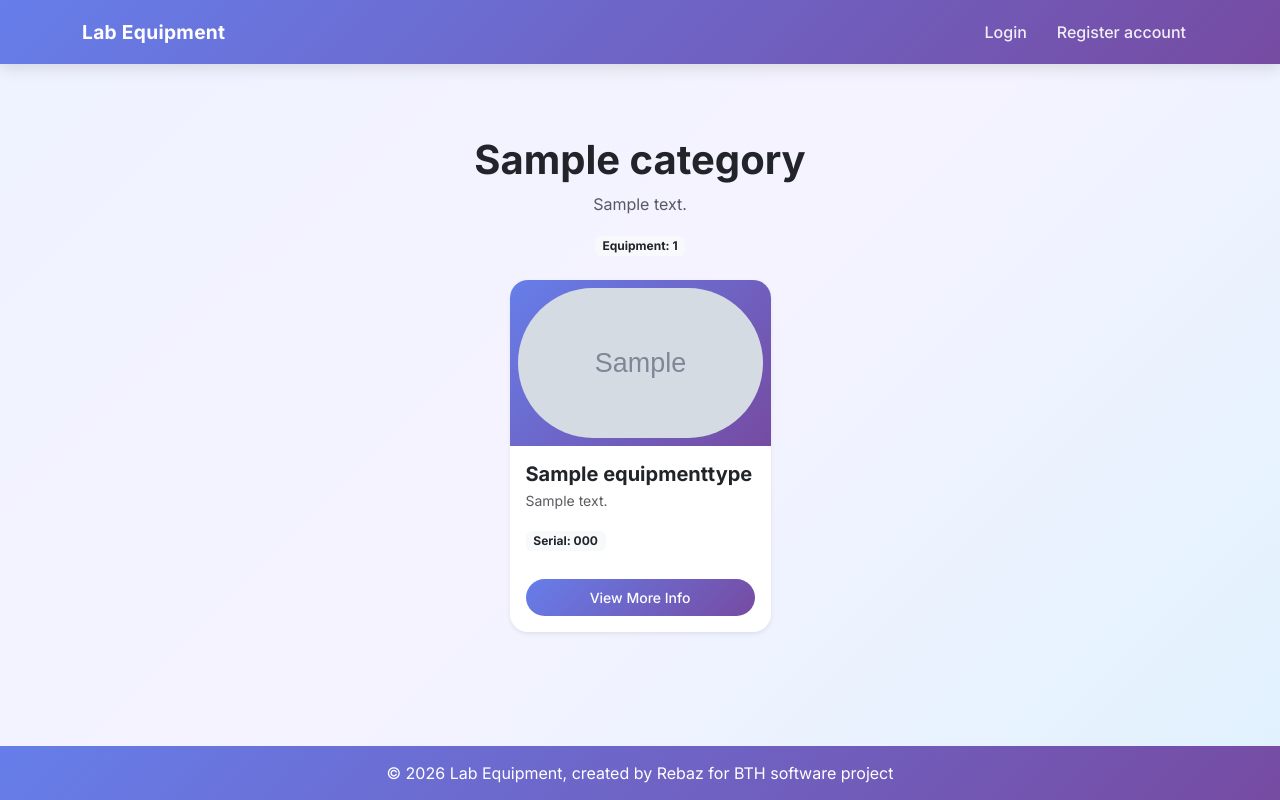
After one commit to rebahama/lab-equip, a Django app: page /category/1/ in a window 1280 px wide. The commit adds this page. Run offline with Django 5.2, Linux system fonts and the light colour scheme; tables that the repository leaves empty hold one stand-in row (values such as "Sample post"); grey boxes marked "Sample" are stand-in pictures.

Commit message:
add detalied categories page

```diff
--- a/equipment/urls.py
+++ b/equipment/urls.py
@@ -3,7 +3,8 @@ from .views import (
     CreatePageCaretakerView,
     ViewAllStudent,
     ViewAllDetailPage,
-    ViewCategoryPage
+    ViewCategoryPage,
+    ViewCategoryDetailPage,
 )
 
 urlpatterns = [
@@ -11,4 +12,5 @@ urlpatterns = [
     path("showall", ViewAllStudent.as_view(), name="show-student"),
     path("detail/<int:pk>", ViewAllDetailPage.as_view(), name="show-detail"),
     path("category", ViewCategoryPage.as_view(), name="show-category"),
+    path("category/<int:pk>/",ViewCategoryDetailPage.as_view(), name="category-detail",),
 ]
--- a/equipment/views.py
+++ b/equipment/views.py
@@ -92,6 +92,7 @@ class ViewAllDetailPage(LoginRequiredMixin, DetailView):
 
 class ViewCategoryPage(TemplateView):
     """Display the categories and display the counts inside the categories"""
+
     model = Category
     template_name = "webpage/caretaker/category_page.html"
 
@@ -108,3 +109,19 @@ class ViewCategoryPage(TemplateView):
         context["categories"] = categories
 
         return context
+
+class ViewCategoryDetailPage(DetailView):
+    """Display the only the specfik categories that was clicked on """
+
+    model = Category
+    template_name = "webpage/caretaker/category_detail.html"
+    context_object_name = "category"
+
+    def get_context_data(self, **kwargs):
+        context = super().get_context_data(**kwargs)
+
+        context["equipment"] = Equipment.objects.filter(
+            equipment_type__category=self.object
+        )
+
+        return context
--- a/templates/webpage/base.html
+++ b/templates/webpage/base.html
@@ -36,11 +36,13 @@
 
                     {% elif user.groups.all.0.name == "Caretaker" %}
                     <li class="nav-item"> <a class="nav-link" href="/create">Create equipment </a> </li>
-                    <li class="nav-item"> <a class="nav-link" href="/showall">Show equipments</a> </li>
+                    <li class="nav-item"> <a class="nav-link" href="/category">Categories</a> </li>
+                    <li class="nav-item"> <a class="nav-link" href="/showall">View all equipments </a> </li>
                     <span class="text-white">Logged in as: Caretaker</span>
 
                     {% elif user.groups.all.0.name == "Student" %}
-                    <li class="nav-item"> <a class="nav-link" href="/showall">Show equipments</a> </li>
+                    <li class="nav-item"> <a class="nav-link" href="/category">Categories</a> </li>
+                    <li class="nav-item"> <a class="nav-link" href="/showall">View all equipments </a> </li>
                     <span class="text-white">Logged in as: Student</span>
                     {% endif %}
                     {% else %}
--- /dev/null
+++ b/templates/webpage/caretaker/category_detail.html
@@ -0,0 +1,60 @@
+{% extends "webpage/base.html" %}
+{% block title %}{{ category.name }}{% endblock %}
+{% block content %}
+<div class="container py-5">
+    <div class="text-center mb-4">
+        <h1 class="fw-bold mb-2">
+            {{ category.name }}
+        </h1>
+        <p class="text-muted">
+            {{ category.description }}
+        </p>
+        <span class="badge bg-light text-dark">
+            Equipment: {{ equipment.count }}
+        </span>
+    </div>
+
+    <div class="row g-3 justify-content-center">
+        {% for item in equipment %}
+        <div class="col-12 col-sm-6 col-md-4 col-lg-3">
+            <div class="card equipment-card h-100 border-0 shadow-sm">
+                <div class="equipment-image-wrapper">
+                    {% if item.image %}
+                    <img src="{{ item.image.url }}" class="equipment-image" alt="{{ item.equipment_type.name }}">
+                    {% else %}
+                    <div class="equipment-no-image">
+                        <span>No image</span>
+                    </div>
+                    {% endif %}
+                </div>
+                <div class="card-body p-3">
+                    <h5 class="card-title fw-bold mb-1">
+                        {{ item.equipment_type.name }}
+                    </h5>
+                    <p class="card-text text-muted small mb-3">
+                        {% if item.description %}
+                        {{ item.description|truncatewords:12 }}
+                        {% else %}
+                        <span>No description</span>
+                        {% endif %}
+                    </p>
+                    <span class="badge bg-light text-dark mb-2">
+                        Serial: {{ item.serial_number|default:"Not specified" }}
+                    </span>
+                    <a href="{% url 'show-detail' item.pk %}"
+                        class="btn btn-primary btn-sm w-100 rounded-pill equipment-button">
+                        View More Info
+                    </a>
+                </div>
+            </div>
+        </div>
+        {% empty %}
+        <div class="col-12 text-center">
+            <p class="text-muted">
+                No equipment has been added to this category yet.
+            </p>
+        </div>
+        {% endfor %}
+    </div>
+</div>
+{% endblock %}
--- a/templates/webpage/student/view_all.html
+++ b/templates/webpage/student/view_all.html
@@ -27,10 +27,14 @@
                         {{ equipment.equipment_type.name }}
                     </h5>
                     <p class="card-text text-muted small mb-3">
+                        {% if equipment.description %}
                         {{ equipment.description|truncatewords:12 }}
+                        {% else %}
+                        <span>No description</span>
+                        {% endif %}
                     </p>
                     <span class="badge bg-light text-dark mb-2">
-                       Category: {{ equipment.equipment_type.category.name }}
+                        Category: {{ equipment.equipment_type.category.name }}
                     </span>
                     <a href="{% url 'show-detail' equipment.pk %}"
                         class="btn btn-primary btn-sm w-100 rounded-pill equipment-button">
```
Also changed, not shown: templates/webpage/caretaker/category_page.html (+6 -1 lines).
